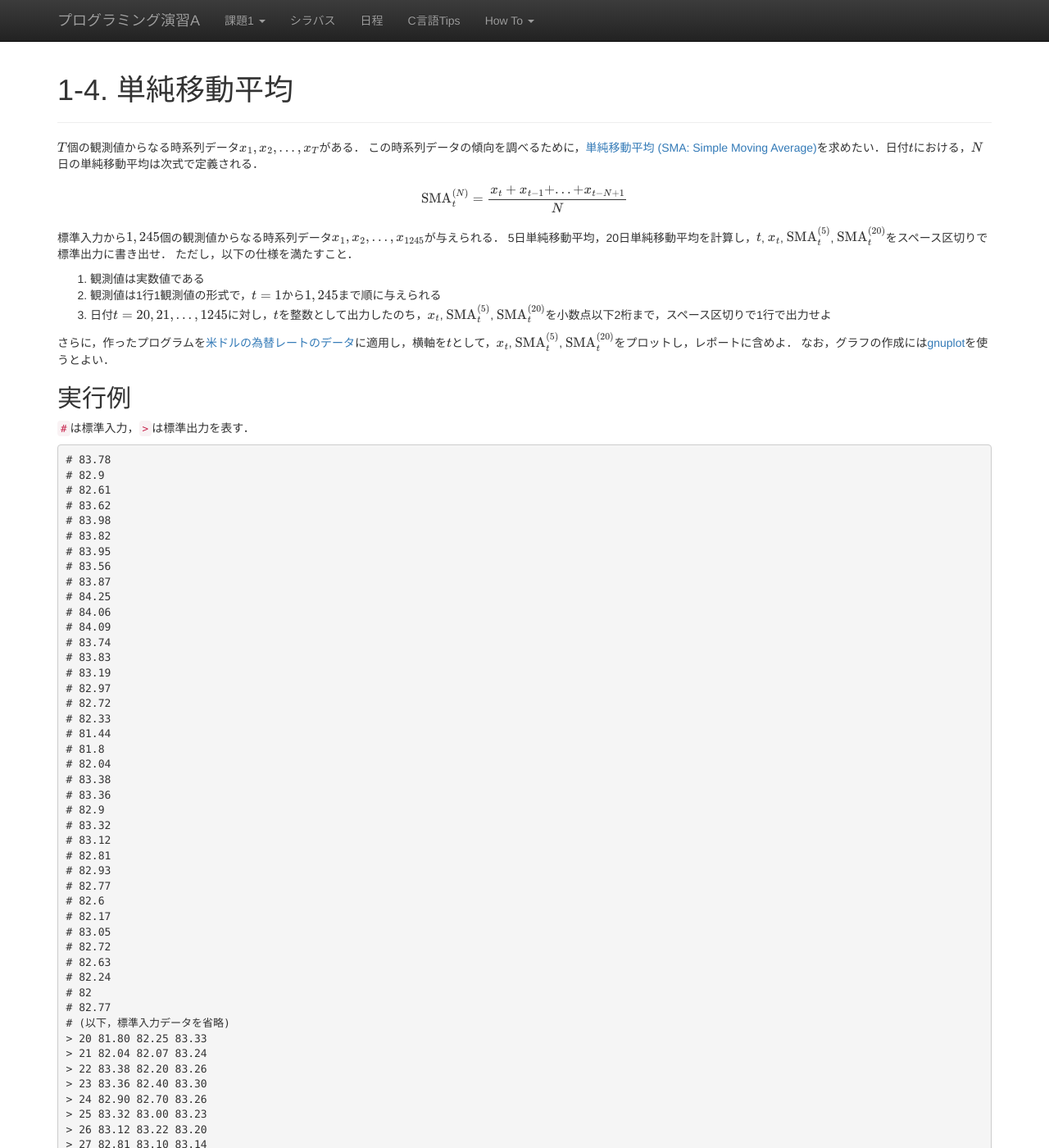
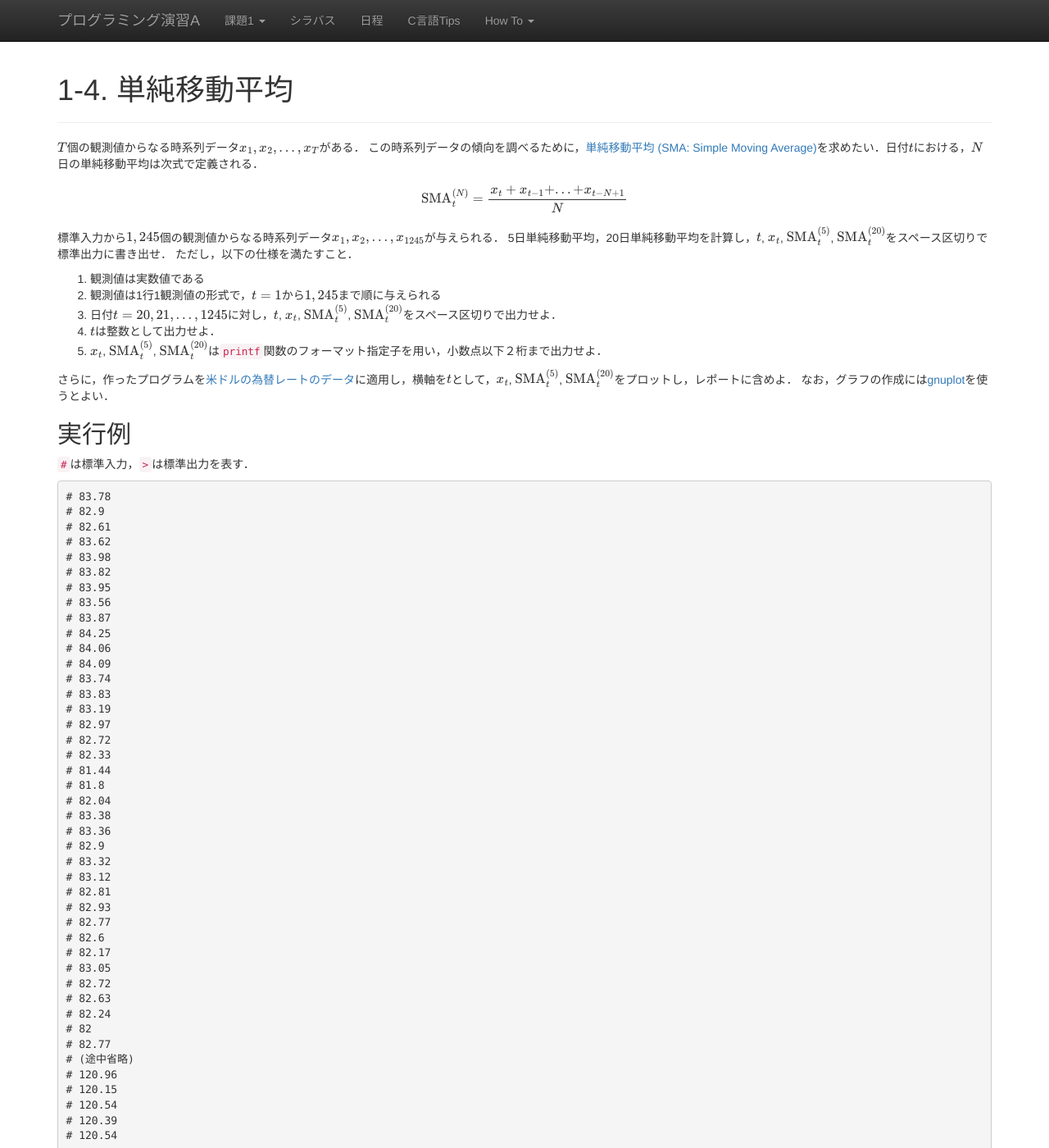
Before and after one commit to ecei-tohoku/ppa-public, a Jekyll site: the page built from kadai1/p14.md, in a window 1280 px wide and 1400 px high. Shown: the whole window at 82% size. Built offline with Jekyll 4.4.1, drawn with Linux system fonts in a browser that asks for light colours; nearby versions of some CDN libraries; formulas are drawn with MathJax 3; some of the changed text lies outside the part shown.

Commit message:
Clarify the format of floating-point values in Kadai 1-3 and 1.4.

````diff
--- a/kadai1/p14.md
+++ b/kadai1/p14.md
@@ -16,7 +16,9 @@ $$
 
 1. 観測値は実数値である
 2. 観測値は1行1観測値の形式で，$t=1$から$1,245$まで順に与えられる
-3. 日付$t=20, 21, ..., 1245$に対し，$t$を整数として出力したのち，$x_t$, ${\rm SMA}^{(5)}_t$, ${\rm SMA}^{(20)}_t$を小数点以下2桁まで，スペース区切りで1行で出力せよ
+3. 日付$t=20, 21, ..., 1245$に対し，$t$, $x_t$, ${\rm SMA}^{(5)}_t$, ${\rm SMA}^{(20)}_t$をスペース区切りで出力せよ．
+4. $t$は整数として出力せよ．
+5. $x_t$, ${\rm SMA}^{(5)}_t$, ${\rm SMA}^{(20)}_t$は`printf`関数のフォーマット指定子を用い，小数点以下２桁まで出力せよ．
 
 さらに，作ったプログラムを[米ドルの為替レートのデータ](usdjpy.txt)に適用し，横軸を$t$として，$x_t$, ${\rm SMA}^{(5)}_t$, ${\rm SMA}^{(20)}_t$をプロットし，レポートに含めよ．
 なお，グラフの作成には[gnuplot](http://www.gnuplot.info/)を使うとよい．
@@ -62,7 +64,13 @@ $$
 # 82.24
 # 82
 # 82.77
-# (以下，標準入力データを省略)
+# (途中省略)
+# 120.96
+# 120.15
+# 120.54
+# 120.39
+# 120.54
+
 > 20 81.80 82.25 83.33
 > 21 82.04 82.07 83.24
 > 22 83.38 82.20 83.26
@@ -100,7 +108,12 @@ $$
 > 54 82.87 83.18 82.58
 > 55 82.31 82.92 82.58
 > 56 81.94 82.63 82.58
-> （以下，標準出力のデータを省略）
+> (途中省略)
+> 1241 120.96 121.70 122.27
+> 1242 120.15 121.23 122.15
+> 1243 120.54 120.84 122.04
+> 1244 120.39 120.65 121.92
+> 1245 120.54 120.52 121.79
 ```
 
 ## グラフのプロット例
````
Also changed, not shown: kadai1/p13.md (+2 -1 lines).
